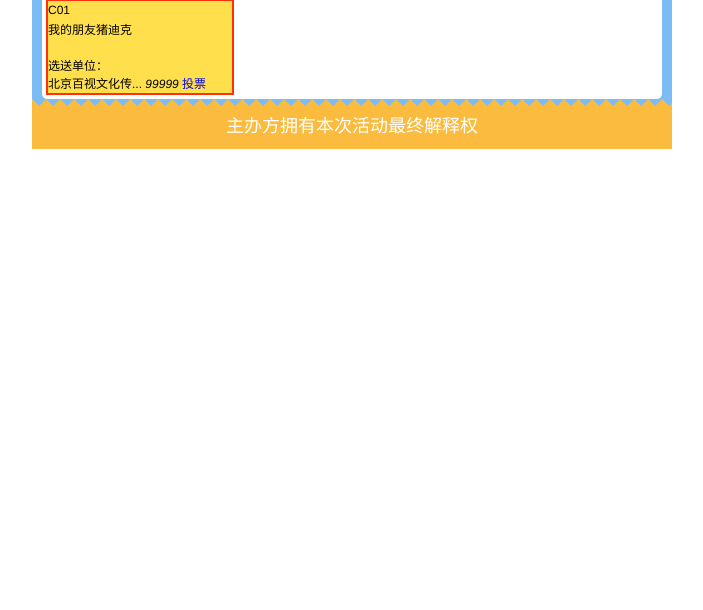
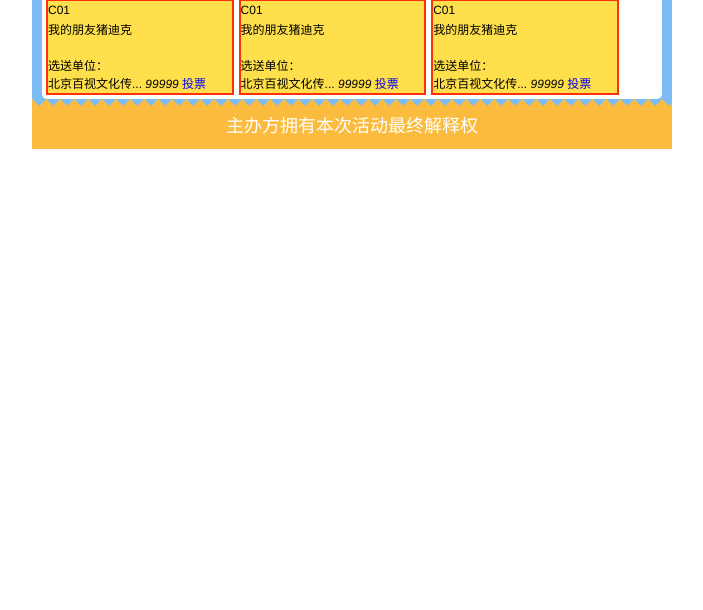
Before and after one commit to cat-kun/vote20150717, a plain HTML site: page votes.html in a window 1280 px wide. Shown: the part 190-800 px from the top of the page, without its empty margins (288-991 px from the left). Drawn offline with Linux system fonts and the light colour scheme; a web font is replaced by a local one.

Commit message:
【修改】votes.css一点样式

```diff
--- a/css/votes.css
+++ b/css/votes.css
@@ -12,6 +12,6 @@
 .mainList .nav a:last-of-type{border: none;}
 /*.mainList{border: 1px solid #aeaeae;overflow: hidden;}*/
 .mainCont ul{border-top: 1px solid #aeaeae;overflow: hidden;padding: 4px;background-color: #fff;border-radius: 5px 0 5px 5px/ 5px 0 5px 5px;box-sizing: border-box;}
-.mainCont li{width: 30%;float: left;border: 2px solid #ff3108;background-color: #ffdf4b;}
+.mainCont li{width: 30%;float: left;border: 2px solid #ff3108;background-color: #ffdf4b;margin-right: 5px;}
 /*.mainList .nav,.mainCont{background-color: #fff;}*/
 .mainCont .num{width: 43px;height: 20px;}
--- a/votes.html
+++ b/votes.html
@@ -51,6 +51,30 @@ window.onload = window.onresize = function (){
 							<a href="javascript:" class="vote_btn">投票</a>
 						</div>
 					</li>
+					<li>
+						<div class="num">C01</div>
+						<div class="itemBox">
+							<p class="title">我的朋友猪迪克</p>
+							<div class="itemImg"><img src="" alt=""></div>
+							<p class="itemTxt">选送单位：</p>
+							<span class="itemTxt2">北京百视文化传...</span>
+							<i class="heart"></i>
+							<em>99999</em>
+							<a href="javascript:" class="vote_btn">投票</a>
+						</div>
+					</li>
+					<li>
+						<div class="num">C01</div>
+						<div class="itemBox">
+							<p class="title">我的朋友猪迪克</p>
+							<div class="itemImg"><img src="" alt=""></div>
+							<p class="itemTxt">选送单位：</p>
+							<span class="itemTxt2">北京百视文化传...</span>
+							<i class="heart"></i>
+							<em>99999</em>
+							<a href="javascript:" class="vote_btn">投票</a>
+						</div>
+					</li>
 				</ul>
 			</div>
 		</div>
```
